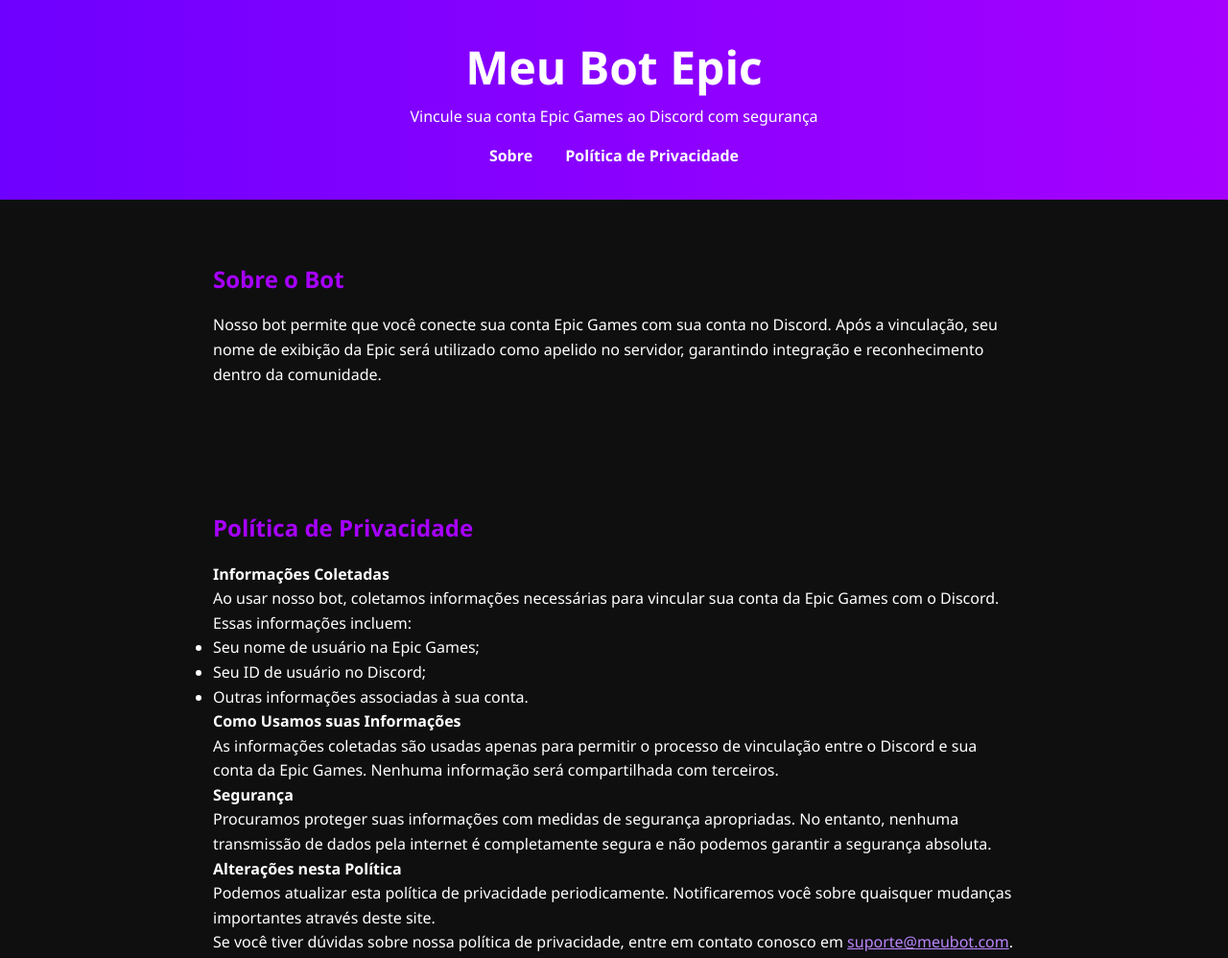
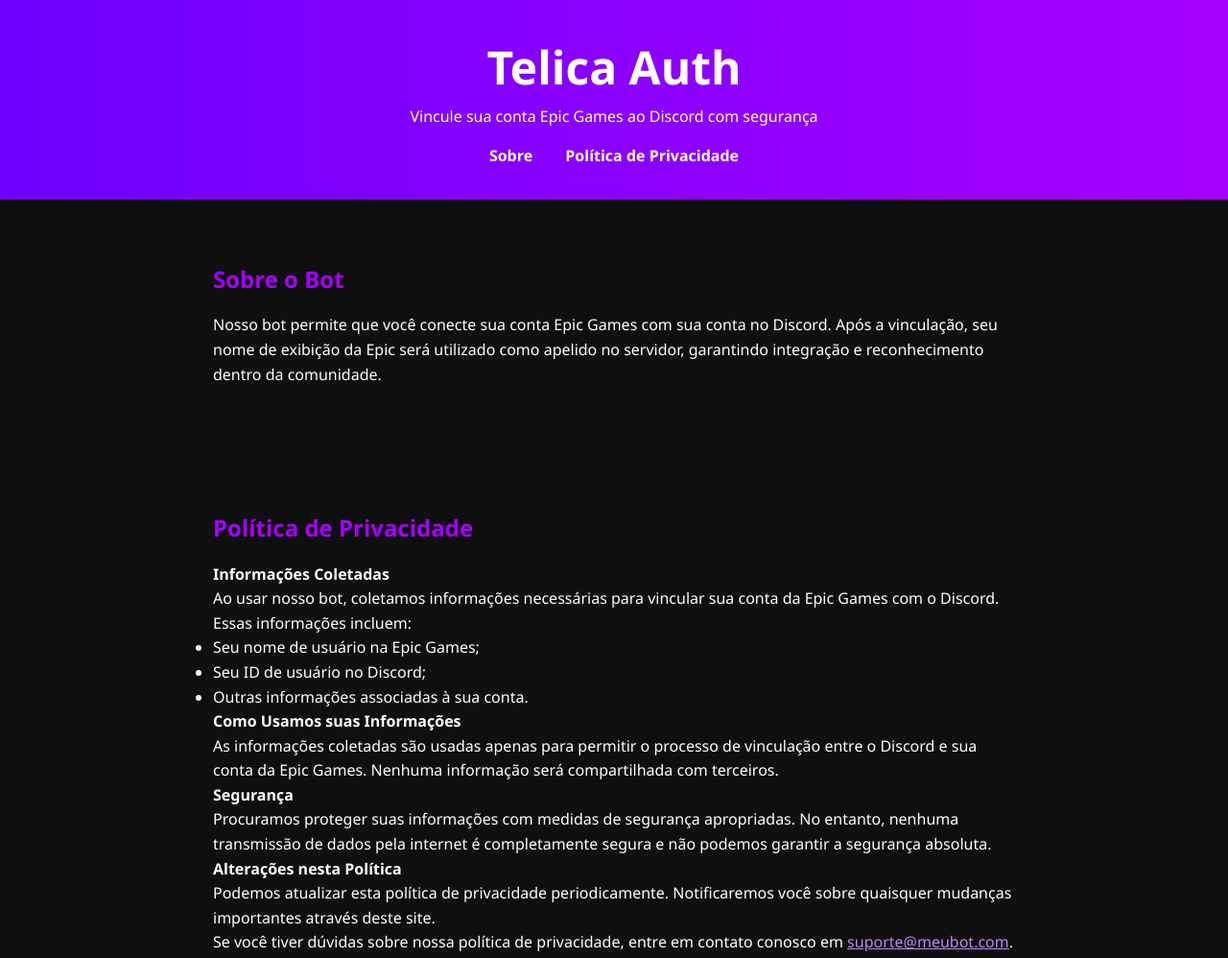
Before and after one commit to Pxxdrin/site-telica, a plain HTML site: page index.html in a window 1280 px wide. Shown: the top 998 px of the page at 96% size. Drawn offline with Linux system fonts and the light colour scheme.

Commit message:
Update index.html

```diff
--- a/index.html
+++ b/index.html
@@ -3,7 +3,7 @@
 <head>
   <meta charset="UTF-8" />
   <meta name="viewport" content="width=device-width, initial-scale=1.0"/>
-  <title>Meu Bot Epic</title>
+  <title>Telica Auth</title>
   <style>
     * {
       margin: 0;
@@ -57,7 +57,7 @@
 <body>
 
   <header>
-    <h1>Meu Bot Epic</h1>
+    <h1>Telica Auth</h1>
     <p>Vincule sua conta Epic Games ao Discord com segurança</p>
     <nav>
       <a href="#sobre">Sobre</a>
```
